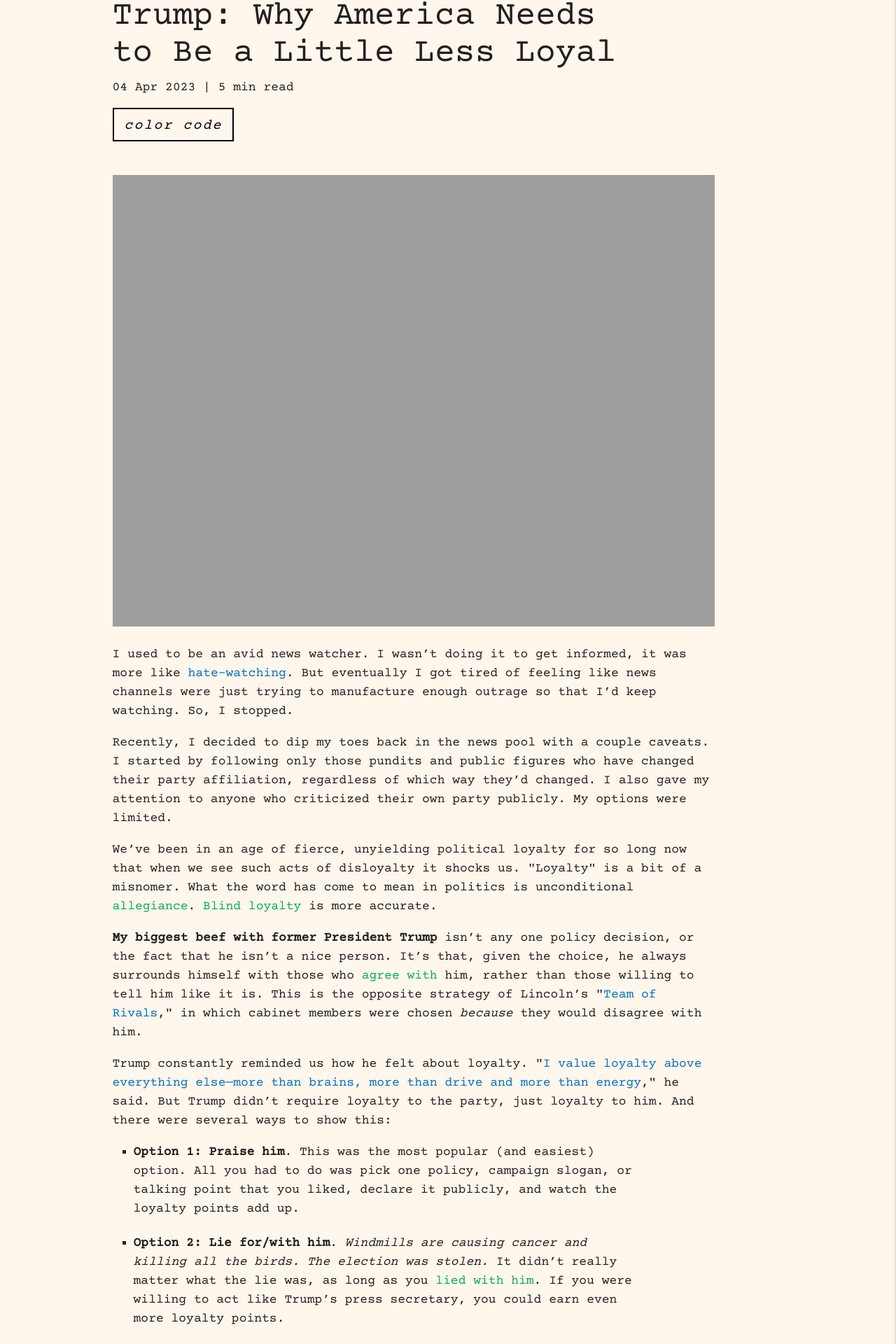
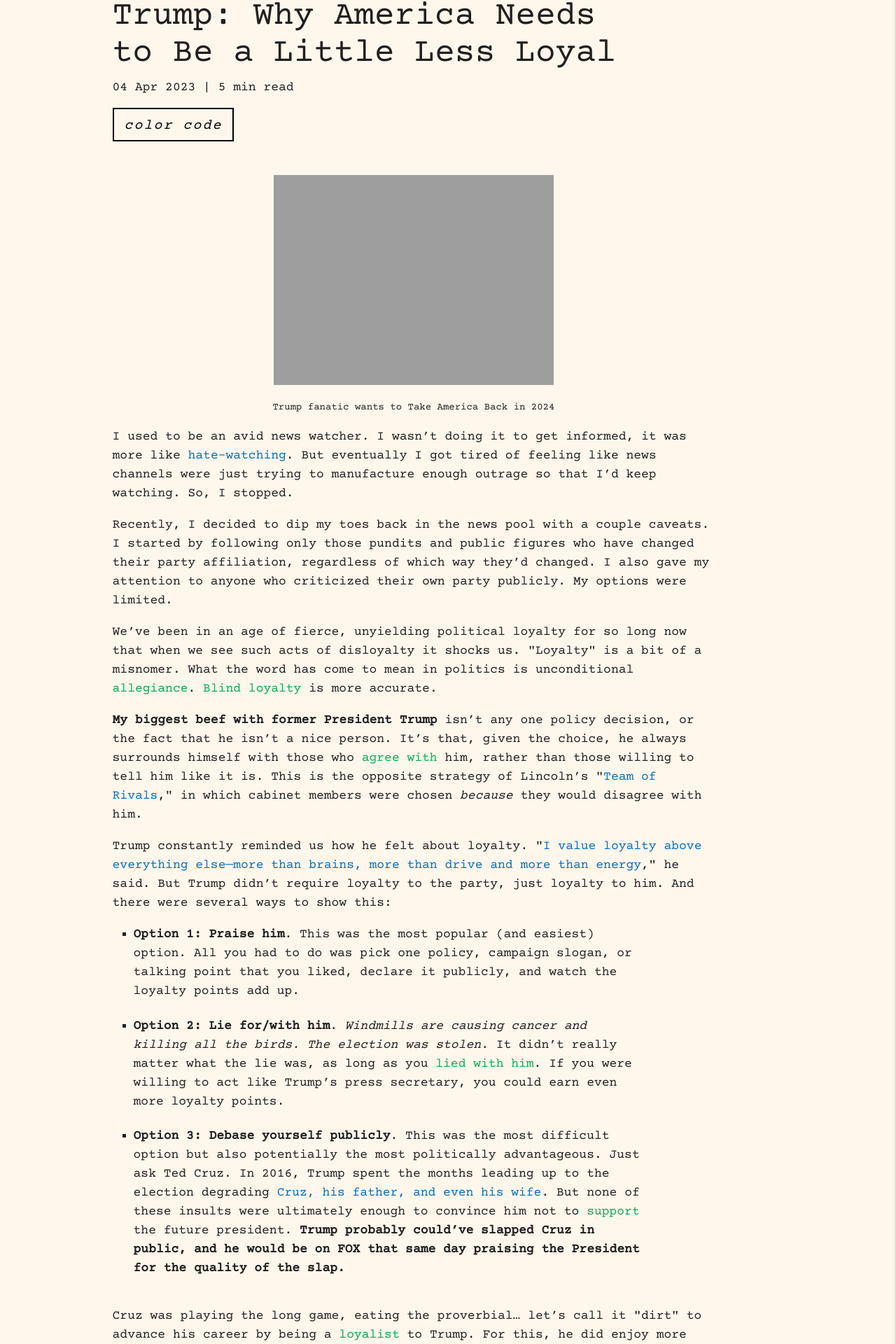
Before and after one commit to khiciste/apologetic_millennial, a Jekyll site: the page built from _posts/2023-04-04-the-genius-of-donald-trump.html, in a window 1280 px wide. Shown: the part 317-2237 px from the top of the page at 70% size. Built offline with Jekyll 4.4.1, drawn with Linux system fonts in a browser that asks for light colours; some web fonts are replaced.

Commit message:
adjusting image blog 10

```diff
--- a/_posts/2023-04-04-the-genius-of-donald-trump.html
+++ b/_posts/2023-04-04-the-genius-of-donald-trump.html
@@ -5,8 +5,15 @@ date: 2023-04-04
 read: 5 min
 ---
 <!-- blog post 10 -------------------------->
-<img class="responsive" src="https://apologeticmillennial.com/images/Trump garage.png" />
+<div class="center">
+    <img class="responsive-h-300px" src="https://apologeticmillennial.com/images/Trump garage.png" />
+    <p class="small centered-text">
+        Trump fanatic wants to Take America Back in 2024
+    </p>
+</div>
+
 <p>
+
 I used to be an avid news watcher. I wasn’t doing it to get informed, it was more like <a target="_blank" href="https://www.huffpost.com/entry/the-psychology-behind-why-we-hate-watch_l_61bcecede4b04b42ab5fa761">hate-watching</a>. But eventually I got tired of feeling like news channels were just trying to manufacture enough outrage so that I’d keep watching. So, I stopped.
 </p>
 
```
